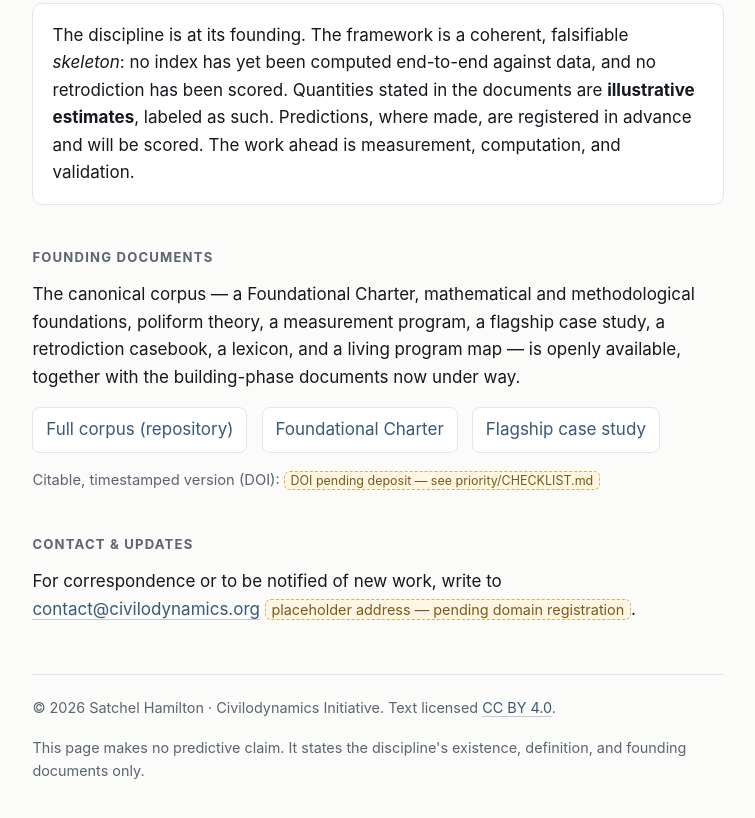
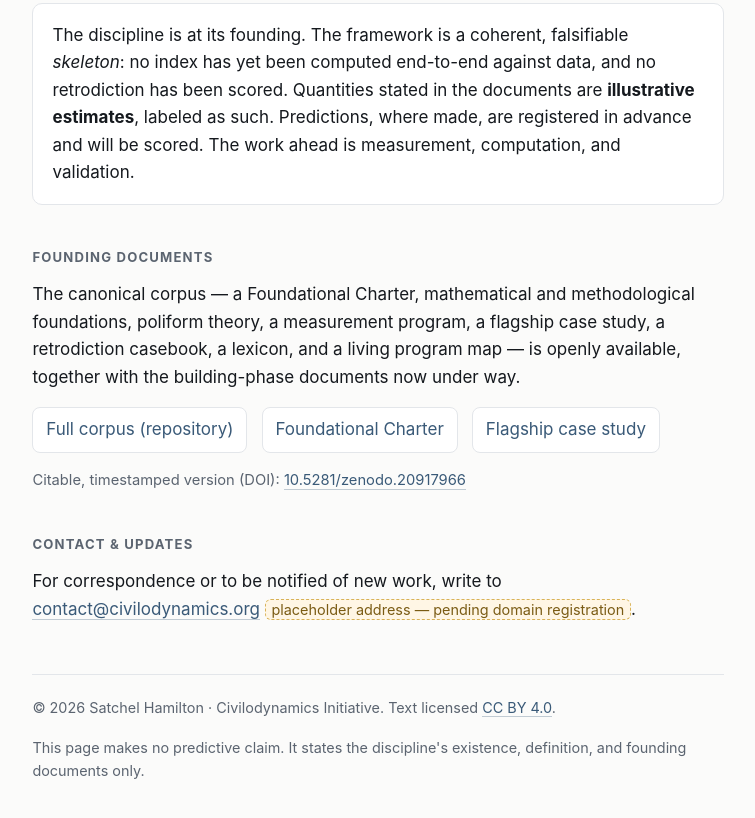
Before and after one commit to satchmakua/Civilodynamics, a plain HTML site: page index.html in a window 1280 px wide. Shown: the part 789-1607 px from the top of the page, without its empty margins (262-1017 px from the left). Drawn offline with Linux system fonts and the light colour scheme.

Commit message:
Wire in Zenodo DOI and ORCID
Replace placeholders with the live identifiers now that the corpus is deposited:
- DOI 10.5281/zenodo.20917966 -> CITATION.cff, README (badge + Citing), index.html
- ORCID 0009-0001-9871-5607 -> CITATION.cff (author), priority/DEPOSIT.md
- README: add DOI + CC BY 4.0 badges; date-released -> 2026-06-26

```diff
--- a/index.html
+++ b/index.html
@@ -90,7 +90,7 @@
     <a href="https://github.com/satchmakua/Civilodynamics/blob/main/05_US_2000-2024_Case_Study.md">Flagship case study</a>
   </div>
   <p class="note" style="margin-top:1rem">Citable, timestamped version (DOI):
-    <span class="placeholder">DOI pending deposit — see priority/CHECKLIST.md</span></p>
+    <a href="https://doi.org/10.5281/zenodo.20917966">10.5281/zenodo.20917966</a></p>
 
   <h2>Contact &amp; updates</h2>
   <p>For correspondence or to be notified of new work, write to
```
Also changed, not shown: 3 other files.
